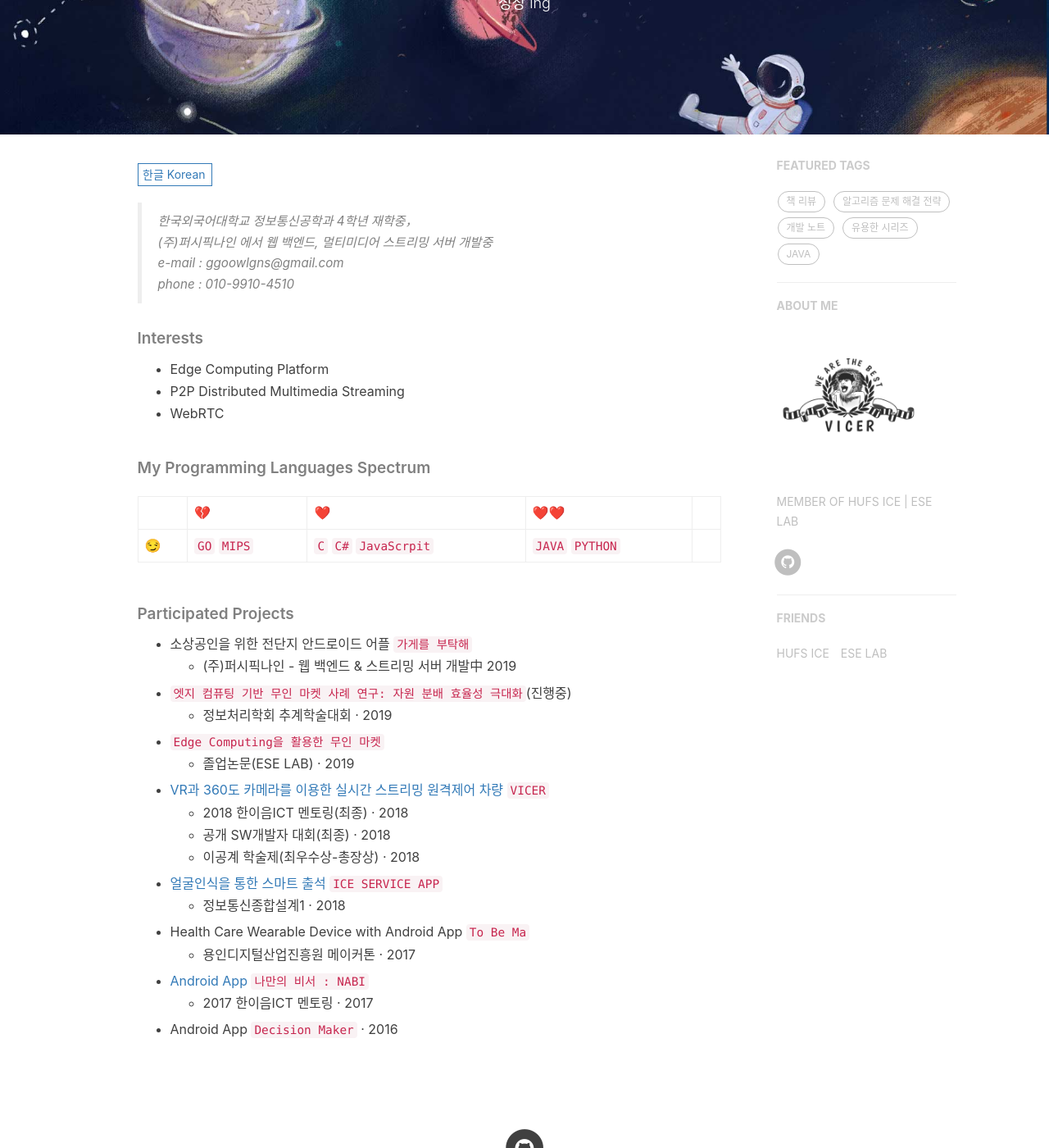
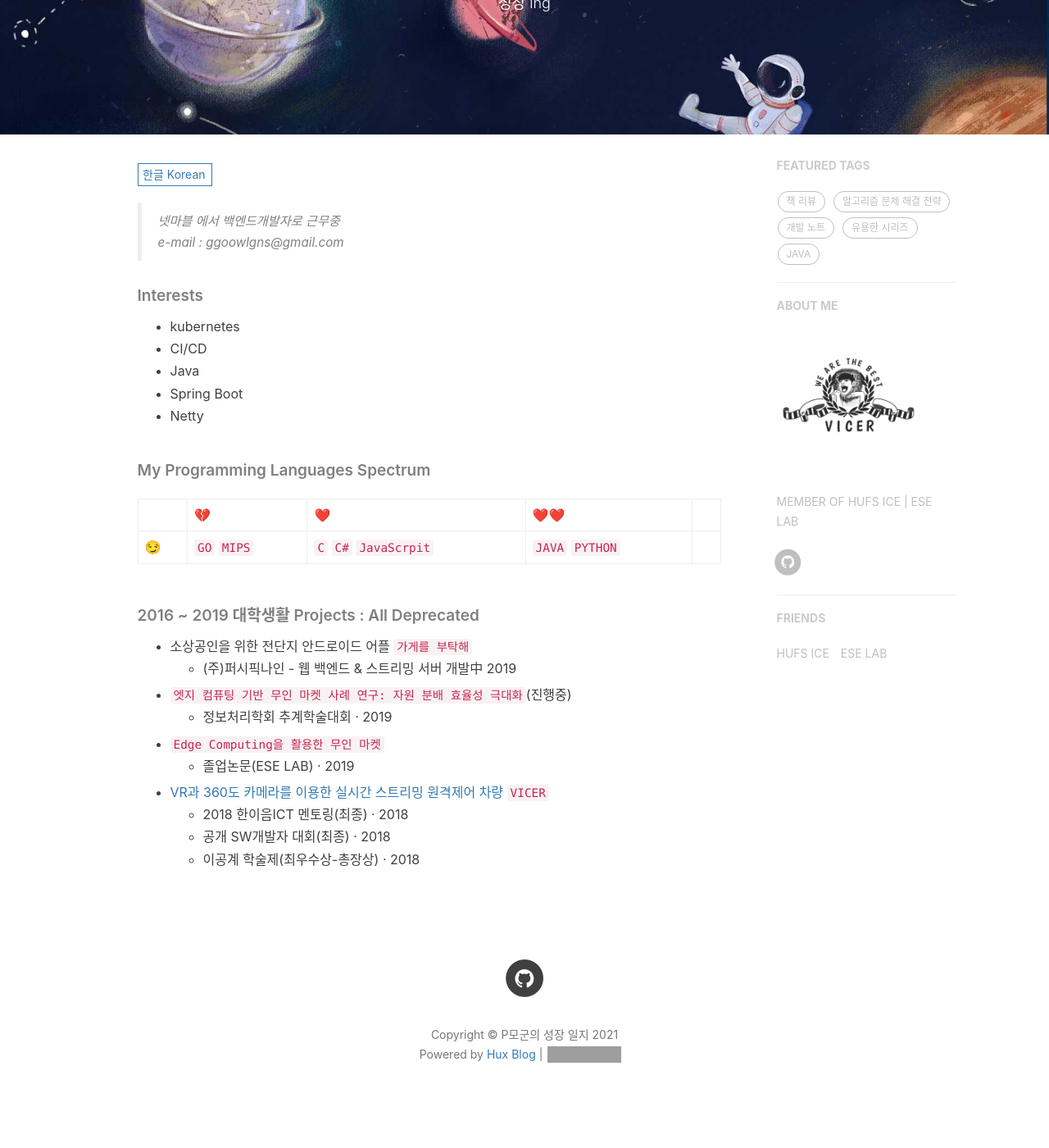
Before and after one commit to ggoowlgns/ggoowlgns.github.io, a Jekyll site: the page built from about.html, in a window 1280 px wide and 1400 px high, scrolled down 254 px. Shown: the whole window at 82% size. Built offline with Jekyll 4.4.1, drawn with Linux system fonts in a browser that asks for light colours; nearby versions of some CDN libraries; comment, search, counter and statistics services are not loaded; grey boxes are pictures that could not be loaded.

Commit message:
2021년도 개정

```diff
--- a/_includes/about/ko.md
+++ b/_includes/about/ko.md
@@ -1,13 +1,12 @@
-
-> 한국외국어대학교 정보통신공학과 4학년 재학중，
-> (주)퍼시픽나인 에서 웹 백엔드, 멀티미디어 스트리밍 서버 개발중
+> 넷마블 에서 백엔드개발자로 근무중
 > e-mail : ggoowlgns@gmail.com
-> phone : 010-9910-4510
 
 ##### Interests
- - Edge Computing Platform
- - P2P Distributed Multimedia Streaming
- - WebRTC
+ - kubernetes
+ - CI/CD
+ - Java
+ - Spring Boot
+ - Netty
 
 
 ##### My Programming Languages Spectrum
@@ -18,7 +17,7 @@
 
 
 
-##### Participated Projects
+##### 2016 ~ 2019 대학생활 Projects : All Deprecated
 
 - 소상공인을 위한 전단지 안드로이드 어플 `가게를 부탁해`
   - (주)퍼시픽나인 - 웹 백엔드 & 스트리밍 서버 개발中 2019
@@ -30,16 +29,8 @@
   - 2018 한이음ICT 멘토링(최종) · 2018
   - 공개 SW개발자 대회(최종) · 2018
   - 이공계 학술제(최우수상-총장상) · 2018
-- [얼굴인식을 통한 스마트 출석 `ICE SERVICE APP`][3]
-  - 정보통신종합설계1 · 2018
-- Health Care Wearable Device with Android App `To Be Ma`
-  - 용인디지털산업진흥원 메이커톤 · 2017
-- [Android App `나만의 비서 : NABI`][2]
-  - 2017 한이음ICT 멘토링 · 2017
-- Android App `Decision Maker` · 2016
 
 
-[2]: https://github.com/ggoowlgns/ggoowlgns.github.io/tree/master/docs/nabi
-[3]: https://github.com/ggoowlgns/ggoowlgns.github.io/tree/master/docs/isa
+
 [4]: https://github.com/ggoowlgns/ggoowlgns.github.io/tree/master/docs/vicer
 [5]: https://github.com/ggoowlgns/ggoowlgns.github.io/tree/master/docs/hufsgo
--- a/portfolio/index.html
+++ b/portfolio/index.html
@@ -1,7 +1,7 @@
----
+<!-- ---
 title: Portfolio
 layout: default
----
+--- -->
 
 <!DOCTYPE html>
 <html class="no-js">
```
Also changed, not shown: reference/ref_post.md (+16 -0 lines), README.md.
